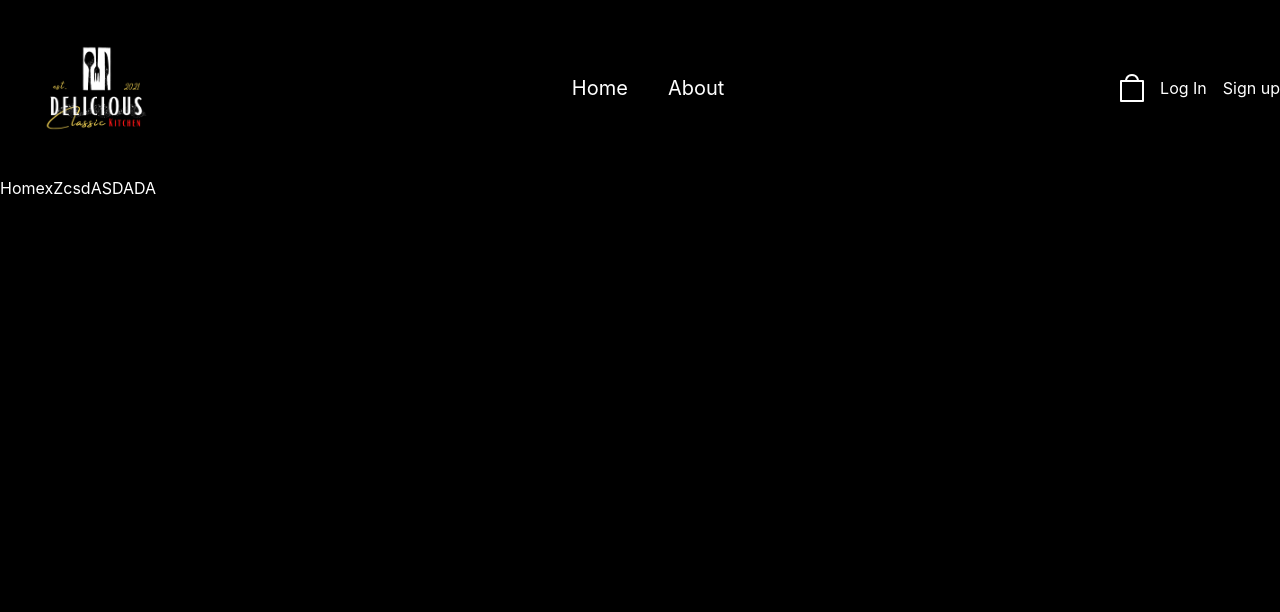
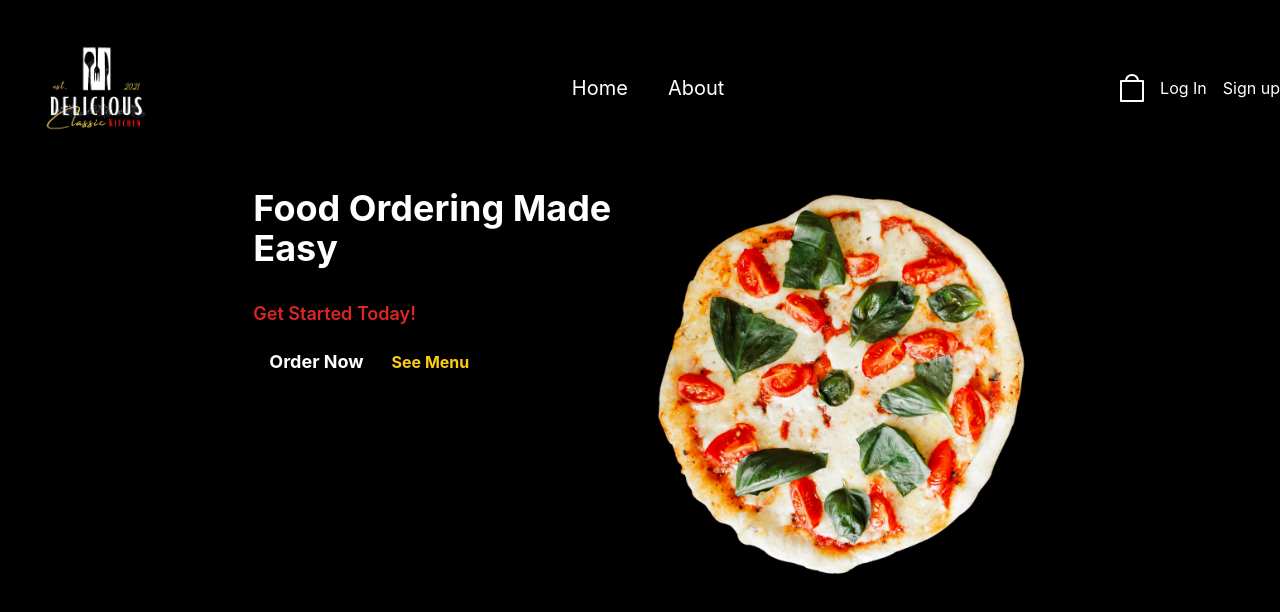
Before and after one commit to DDong17/reactproject_node.js, a React (Create React App) app: page / in a window 1280 px wide. Shown: the top 612 px of the page. Built offline with nearby package versions, Linux system fonts and the light colour scheme.

Commit message:
Banner import

```diff
--- a/src/pages/Home/index.jsx
+++ b/src/pages/Home/index.jsx
@@ -1,6 +1,7 @@
+import { Banner } from "../../components/Banner";
 const Home = () =>{
     return (
-        <div className="text-white"> HomexZcsdASDADA</div>
+        <Banner/>
     )
 }
 
```
